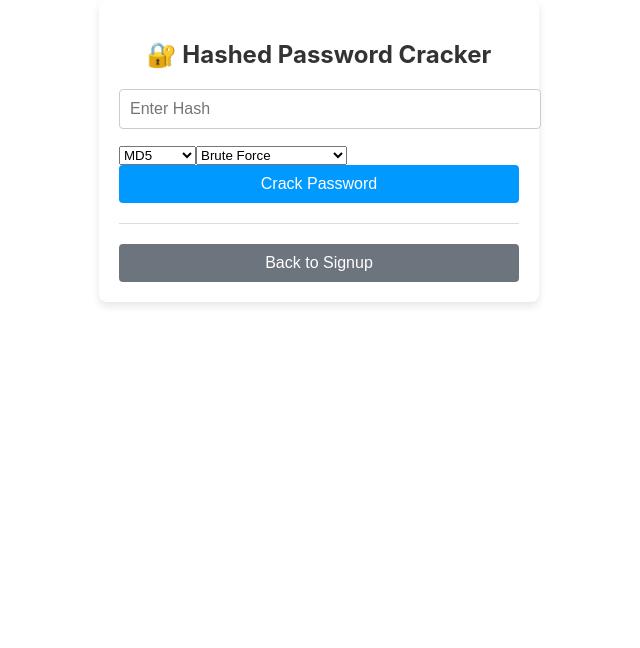
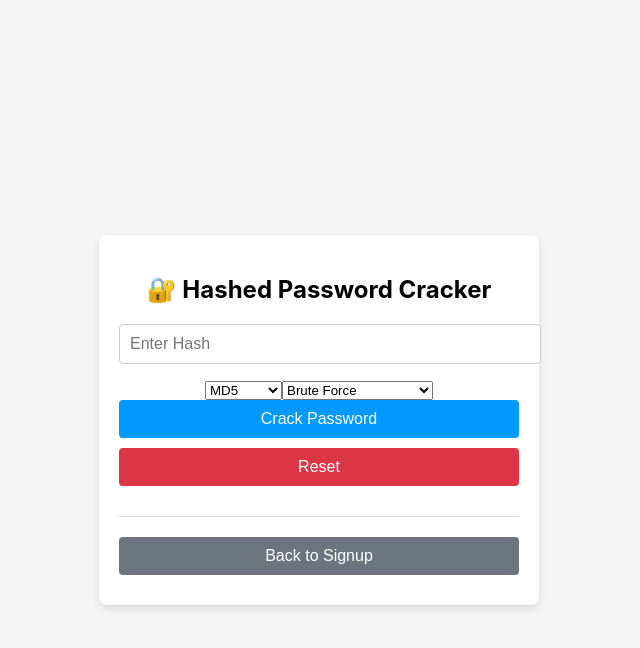
Before and after one commit to anukharvi/hashed-password-cracker-frontend, a React (Create React App) app: page / in a window 1280 px wide. Both pictures are taken after a click on the button "Skip Signup & Crack Password". Shown: the top 648 px of the page, without its empty margins (321-961 px from the left). Built offline with nearby package versions, Linux system fonts and the light colour scheme.

Commit message:
Updated App.js and styles.css with loading spinner and improved UI

```diff
--- a/src/App.js
+++ b/src/App.js
@@ -1,6 +1,6 @@
 import React, { useState } from "react";
 import axios from "axios";
-import "./styles.css"; // ✅ Import CSS for styling
+import "./styles.css"; // Import CSS for styling
 
 function App() {
     const [showCracker, setShowCracker] = useState(false);
@@ -13,11 +13,12 @@ function App() {
     const [method, setMethod] = useState("brute-force");
     const [result, setResult] = useState(null);
     const [error, setError] = useState("");
-    const [loading, setLoading] = useState(false); // ✅ New State for Loading
+    const [loading, setLoading] = useState(false);
 
     const API_URL = "https://hashed-password-cracker-backend.onrender.com/crack";
     const SIGNUP_URL = "https://hashed-password-cracker-backend.onrender.com/signup";
 
+    // Handle Signup
     const handleSignup = async (e) => {
         e.preventDefault();
         setSignupMessage("");
@@ -32,11 +33,12 @@ function App() {
         }
     };
 
+    // Handle Crack
     const handleCrack = async (e) => {
         e.preventDefault();
         setError("");
         setResult(null);
-        setLoading(true); // ✅ Show Loading Indicator
+        setLoading(true);
 
         try {
             const response = await axios.post(API_URL, { hash, algorithm, method });
@@ -44,8 +46,17 @@ function App() {
         } catch (error) {
             setError("Failed to connect to backend.");
         } finally {
-            setLoading(false); // ✅ Hide Loading Indicator after response
+            setLoading(false);
         }
+    };
+
+    // Handle Reset
+    const handleReset = () => {
+        setHash("");
+        setAlgorithm("md5");
+        setMethod("brute-force");
+        setResult(null);
+        setError("");
     };
 
     return (
@@ -113,6 +124,7 @@ function App() {
                             <option value="rainbow-table">Rainbow Table Attack</option>
                         </select>
                         <button type="submit" className="btn">Crack Password</button>
+                        <button type="button" onClick={handleReset} className="btn btn-reset">Reset</button>
                     </form>
 
                     {loading && (
--- a/src/styles.css
+++ b/src/styles.css
@@ -1,58 +1,22 @@
-/* Loading Spinner */
-.loading {
+/* Container */
+.container {
   display: flex;
-  flex-direction: column;
+  justify-content: center;
   align-items: center;
-  justify-content: center;
-  margin-top: 20px;
+  min-height: 100vh;
+  background-color: #f5f5f5;
+  padding: 20px;
 }
 
-.spinner {
-  border: 4px solid rgba(0, 0, 0, 0.1);
-  border-left-color: #09f; /* Blue color for the spinner */
-  border-radius: 50%;
-  width: 40px;
-  height: 40px;
-  animation: spin 1s linear infinite; /* Spin animation */
-}
-
-@keyframes spin {
-  to {
-      transform: rotate(360deg); /* Rotate the spinner */
-  }
-}
-
-.loading p {
-  margin-top: 10px;
-  font-size: 16px;
-  color: #555; /* Gray text color */
-  font-weight: bold;
-}
-
-/* Result Box */
-.result-box {
-  margin-top: 20px;
-  padding: 15px;
+/* Card */
+.card {
+  background: white;
+  padding: 20px;
   border-radius: 8px;
-  background-color: #f9f9f9; /* Light gray background */
-  border: 1px solid #ddd; /* Light border */
+  box-shadow: 0 4px 8px rgba(0, 0, 0, 0.1);
+  max-width: 400px;
+  width: 100%;
   text-align: center;
-}
-
-.result-box h3 {
-  margin-bottom: 10px;
-  font-size: 18px;
-  color: #333; /* Dark text color */
-}
-
-.result-box .success {
-  color: #28a745; /* Green color for success message */
-  font-weight: bold;
-}
-
-.result-box .error {
-  color: #dc3545; /* Red color for error message */
-  font-weight: bold;
 }
 
 /* Input Fields */
@@ -66,7 +30,7 @@
 }
 
 .input:focus {
-  border-color: #09f; /* Blue border on focus */
+  border-color: #09f;
   outline: none;
 }
 
@@ -74,42 +38,90 @@
 .btn {
   width: 100%;
   padding: 10px;
-  background-color: #09f; /* Blue background */
+  background-color: #09f;
   color: white;
   border: none;
   border-radius: 4px;
   font-size: 16px;
   cursor: pointer;
   transition: background-color 0.3s ease;
+  margin-bottom: 10px;
 }
 
 .btn:hover {
-  background-color: #007acc; /* Darker blue on hover */
+  background-color: #007acc;
 }
 
 .btn-secondary {
-  background-color: #6c757d; /* Gray background for secondary buttons */
+  background-color: #6c757d;
 }
 
 .btn-secondary:hover {
-  background-color: #5a6268; /* Darker gray on hover */
+  background-color: #5a6268;
 }
 
-/* Card Styling */
-.card {
-  background: white;
-  padding: 20px;
-  border-radius: 8px;
-  box-shadow: 0 4px 8px rgba(0, 0, 0, 0.1);
-  max-width: 400px;
-  margin: 0 auto;
+.btn-reset {
+  background-color: #dc3545;
 }
 
-.card h2 {
-  margin-bottom: 20px;
-  font-size: 24px;
+.btn-reset:hover {
+  background-color: #c82333;
+}
+
+/* Loading Spinner */
+.loading {
+  display: flex;
+  flex-direction: column;
+  align-items: center;
+  justify-content: center;
+  margin-top: 20px;
+}
+
+.spinner {
+  border: 4px solid rgba(0, 0, 0, 0.1);
+  border-left-color: #09f;
+  border-radius: 50%;
+  width: 40px;
+  height: 40px;
+  animation: spin 1s linear infinite;
+}
+
+@keyframes spin {
+  to {
+      transform: rotate(360deg);
+  }
+}
+
+.loading p {
+  margin-top: 10px;
+  font-size: 16px;
+  color: #555;
+}
+
+/* Result Box */
+.result-box {
+  margin-top: 20px;
+  padding: 15px;
+  border-radius: 8px;
+  background-color: #f9f9f9;
+  border: 1px solid #ddd;
+  text-align: center;
+}
+
+.result-box h3 {
+  margin-bottom: 10px;
+  font-size: 18px;
   color: #333;
-  text-align: center;
+}
+
+.result-box .success {
+  color: #28a745;
+  font-weight: bold;
+}
+
+.result-box .error {
+  color: #dc3545;
+  font-weight: bold;
 }
 
 /* Divider */
@@ -129,7 +141,7 @@
 }
 
 .error {
-  color: #dc3545; /* Red color for error messages */
+  color: #dc3545;
   font-weight: bold;
   text-align: center;
   margin-top: 10px;
```
